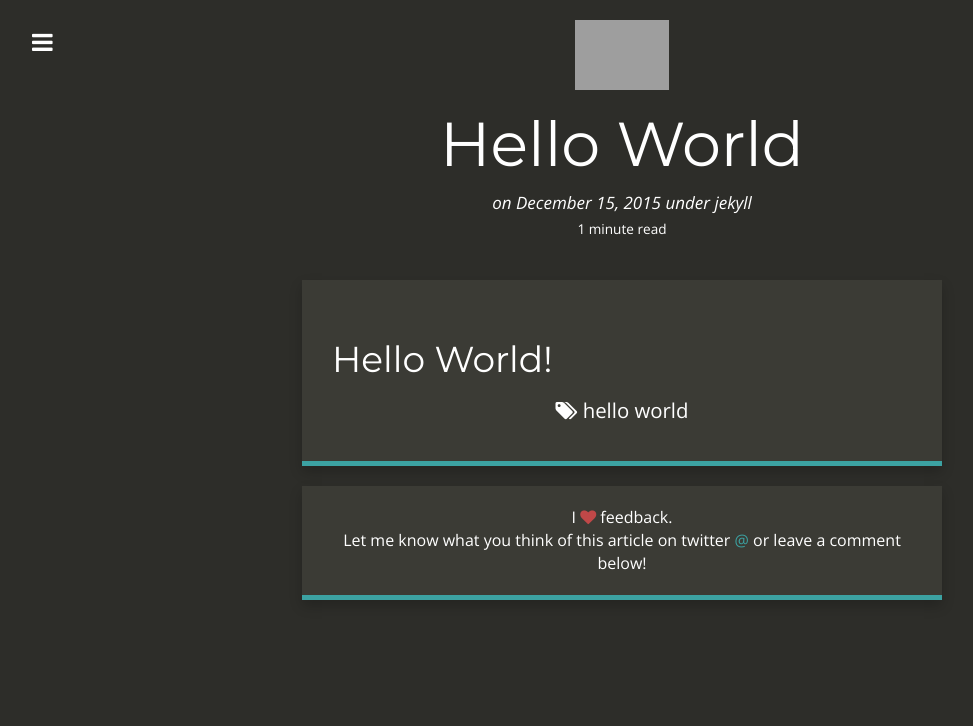
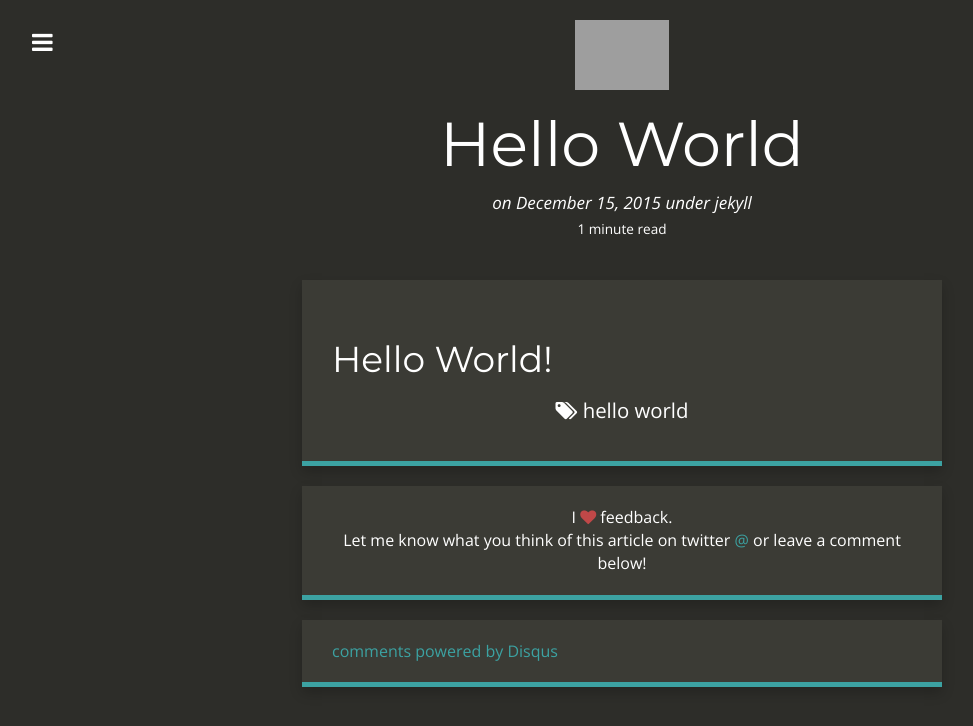
Before and after one commit to carlosbaia/carlosbaia.github.io, a Jekyll site: the page built from _posts/2015-12-15-hello-world.md, in a window 1280 px wide. Shown: the top 726 px of the page, without its empty margins (18-991 px from the left). Built offline with Jekyll 4.4.1, drawn with Linux system fonts in a browser that asks for light colours; nearby versions of some CDN libraries; Markdown is read by kramdown in place of the engine named in the settings; comment, search, counter and statistics services are not loaded; part of the change alters nothing that is shown; grey boxes are pictures that could not be loaded.

Commit message:
Update _config.yml

```diff
--- a/_config.yml
+++ b/_config.yml
@@ -8,7 +8,7 @@ title_description: "Engenheiro de Computação e Desenvolvedor de Software há m
 
 title_image: "https://s.gravatar.com/avatar/a094eb0d6a2614158242087840f2a7d7?s=200"
 google_analytics: "UA-71213574-1"
-#disqus_account: carlosbaia
+disqus_account: carloshenriquebaia
 #github_repository: ""
 #addthis_id: ra-513c6fa83da6ec67
 post_limit: 5
```
